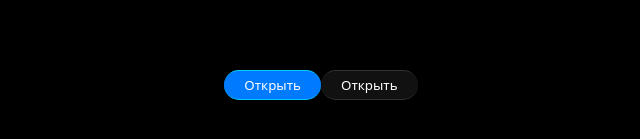
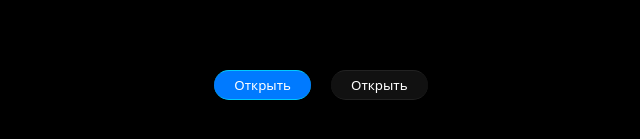
Before and after one commit to bopry/ios_26_ui_web_components, a plain HTML site: page index.html in a window 1280 px wide. Shown: the part 315-454 px from the top of the page, without its empty margins (319-959 px from the left). Drawn offline with Linux system fonts and the light colour scheme.

Commit message:
default commit

```diff
--- a/style.css
+++ b/style.css
@@ -17,6 +17,7 @@ body {
     padding: 5px 20px;
     border-radius: 30px;
     border: none;
+    margin: 10px;
     transition: .2s;
     &:hover {
         transform: scale(1.07);
@@ -36,8 +37,8 @@ body {
 .ios-btn {
     background-color: #7f7f7f22;
     color: #fff;
-    border-top: .9px solid #FFF2;
-    border-bottom: .9px solid #FFF2;
+    border-top: .9px solid #222;
+    border-bottom: .9px solid #222;
     &:hover {
         background-color: #7f7f7f33;
     }
```
